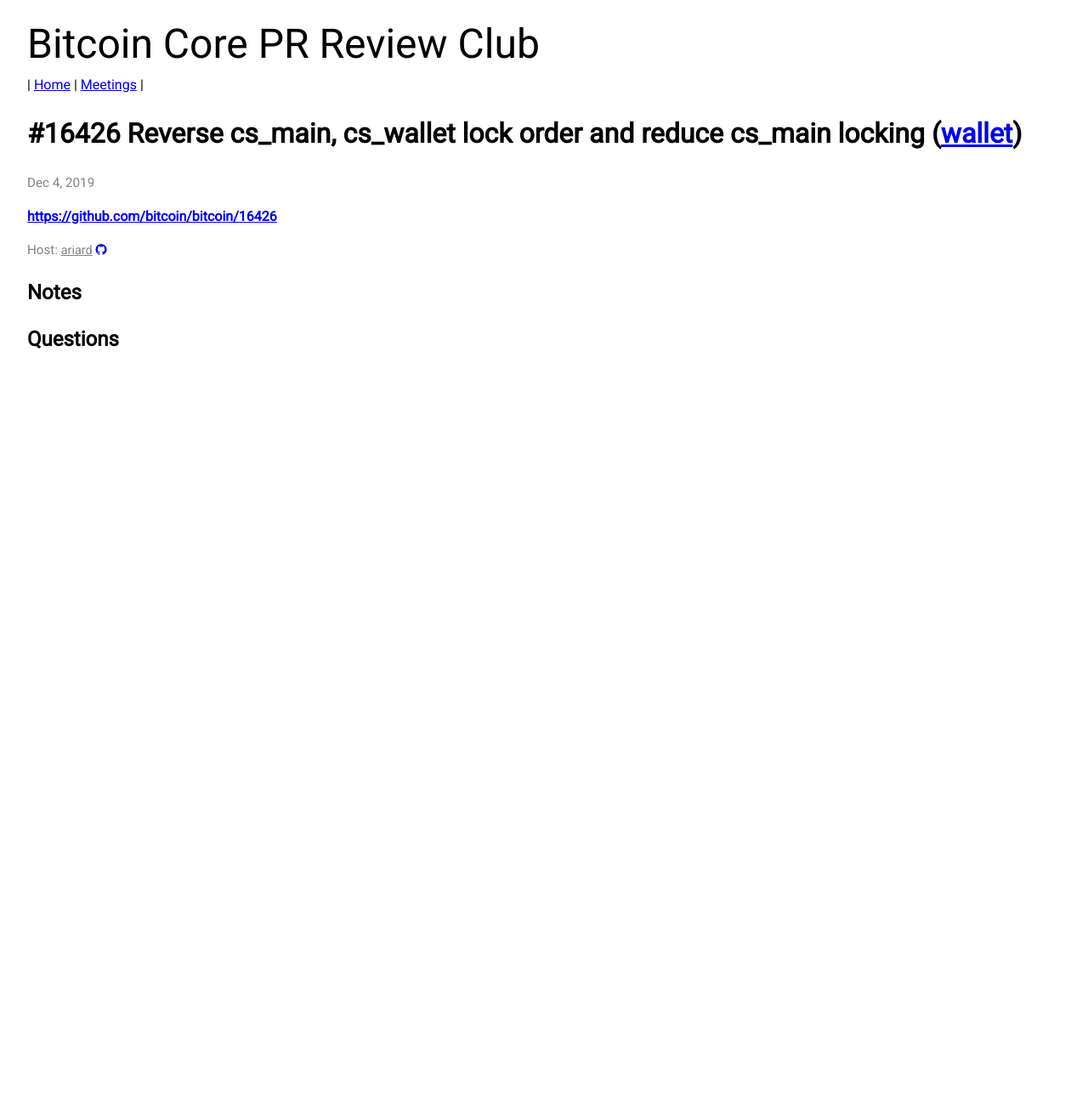
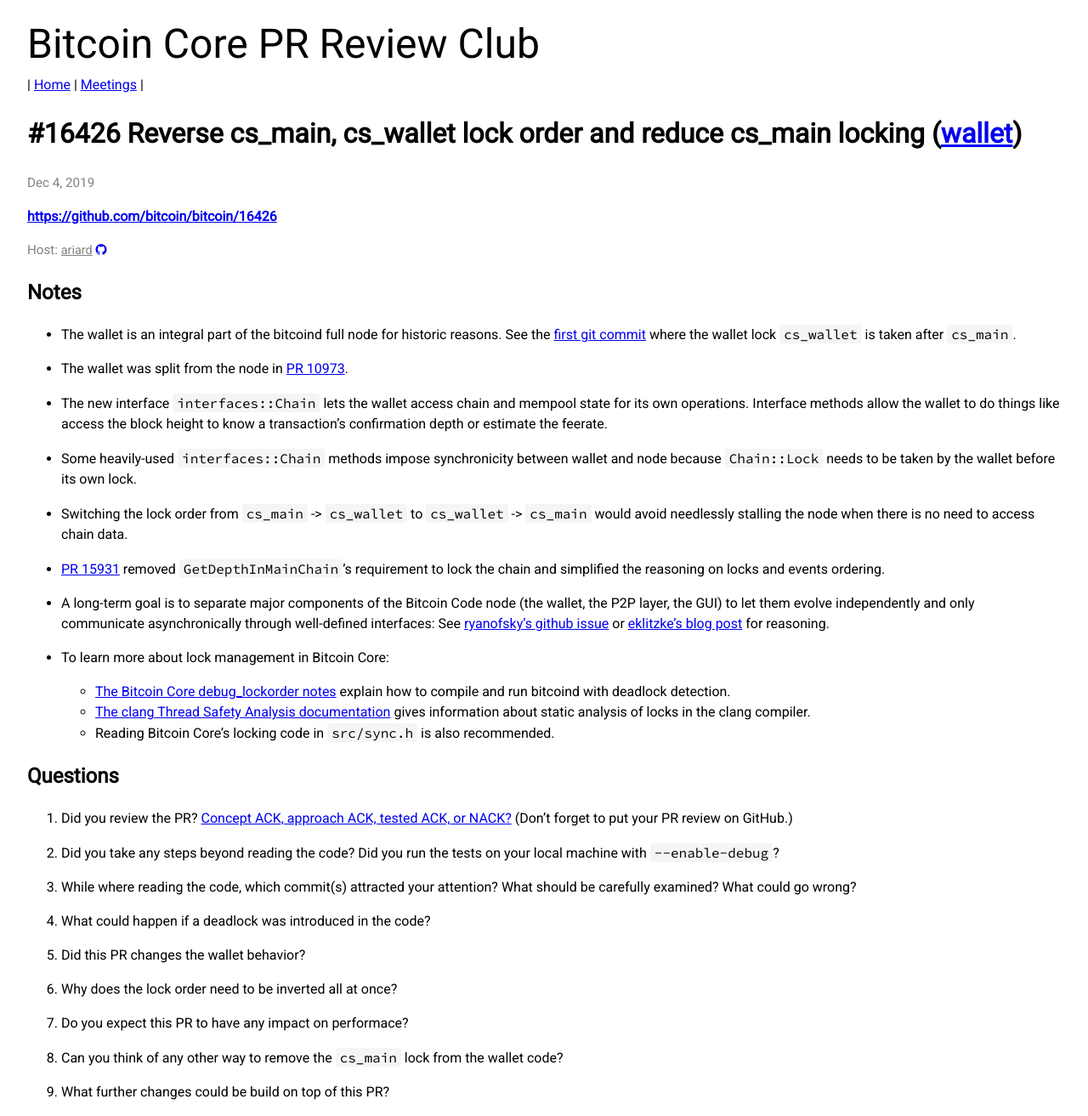
Before and after one commit to bitcoin-core-review-club/website, a Jekyll site: the page built from _posts/2019-12-04-#16426.md, in a window 1280 px wide. Shown: the whole page at 85% size. Built offline with Jekyll 4.4.1, drawn with Linux system fonts in a browser that asks for light colours; nearby versions of some CDN libraries; before the commit the page ends 900 px from its top, so only the background shows below that.

Commit message:
Add notes and questions for n16426

```diff
--- a/_posts/2019-12-04-#16426.md
+++ b/_posts/2019-12-04-#16426.md
@@ -10,4 +10,65 @@
 
 ## Notes
 
+* The wallet is an integral part of the bitcoind full node for historic
+  reasons. See the [first git
+  commit](https://github.com/bitcoin/bitcoin/commit/4405b78#diff-118fcbaaba162ba17933c7893247df3aR2547)
+  where the wallet lock `cs_wallet` is taken after `cs_main`.
+
+* The wallet was split from the node in [PR 10973](https://github.com/bitcoin/bitcoin/pull/10973).
+
+* The new interface `interfaces::Chain` lets the wallet access chain and
+  mempool state for its own operations. Interface methods allow the wallet to
+  do things like access the block height to know a transaction's confirmation
+  depth or estimate the feerate.
+
+* Some heavily-used `interfaces::Chain` methods impose synchronicity between
+  wallet and node because `Chain::Lock` needs to be taken by the wallet
+  before its own lock.
+
+* Switching the lock order from `cs_main` -> `cs_wallet` to `cs_wallet` ->
+  `cs_main` would avoid needlessly stalling the node when there is no need to
+  access chain data.
+
+* [PR 15931](https://github.com/bitcoin/bitcoin/pull/15931) removed
+  `GetDepthInMainChain`'s requirement to lock the chain and simplified the
+  reasoning on locks and events ordering.
+
+* A long-term goal is to separate major components of the Bitcoin Code node (the
+  wallet, the P2P layer, the GUI) to let them evolve independently and only
+  communicate asynchronically through well-defined interfaces: See
+  [ryanofsky's github issue](https://github.com/bitcoin/bitcoin/pull/10102) or
+  [eklitzke's blog post](https://eklitzke.org/multiprocess-bitcoin) for
+  reasoning.
+
+* To learn more about lock management in Bitcoin Core:
+  * [The Bitcoin Core debug_lockorder notes](https://github.com/bitcoin/bitcoin/blob/master/doc/developer-notes.md#debug_lockorder)
+    explain how to compile and run bitcoind with deadlock detection.
+  * [The clang Thread Safety Analysis documentation](https://clang.llvm.org/docs/ThreadSafetyAnalysis.html)
+    gives information about static analysis of locks in the clang compiler.
+  * Reading Bitcoin Core's locking code in `src/sync.h` is also recommended.
+
 ## Questions
+
+1. Did you review the PR? [Concept ACK, approach ACK, tested ACK, or
+   NACK?](https://github.com/bitcoin/bitcoin/blob/master/CONTRIBUTING.md#peer-review)
+   (Don't forget to put your PR review on GitHub.)
+
+2. Did you take any steps beyond reading the code? Did you run the tests on
+   your local machine with `--enable-debug`?
+
+3. While where reading the code, which commit(s) attracted your attention? What
+   should be carefully examined? What could go wrong?
+
+4. What could happen if a deadlock was introduced in the code?
+
+5. Did this PR changes the wallet behavior?
+
+6. Why does the lock order need to be inverted all at once?
+
+7. Do you expect this PR to have any impact on performace?
+
+8. Can you think of any other way to remove the `cs_main` lock from the wallet
+   code?
+
+9. What further changes could be build on top of this PR?
```
